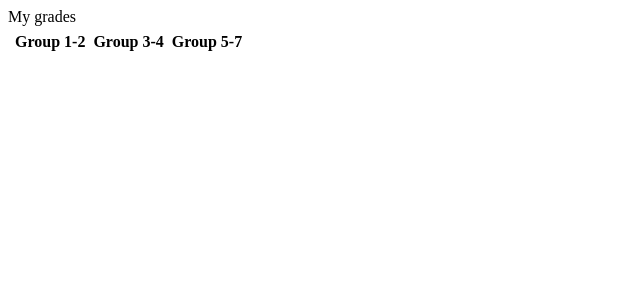
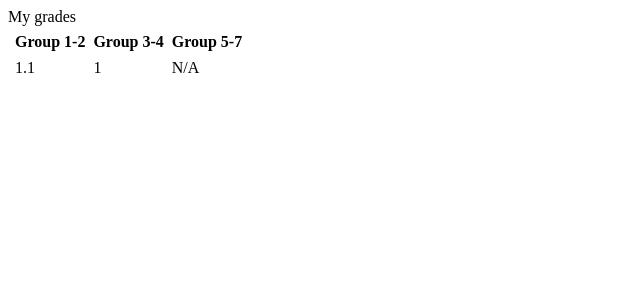
Before and after one commit to jameshunter12/james-fastpage, a Jekyll site: the page built from _posts/2022-12-2-reflection.md, in a window 1280 px wide. Shown: the top 300 px of the page, without its empty margins (0-640 px from the left). Built offline with Jekyll 4.4.1, drawn with Linux system fonts in a browser that asks for light colours.

Commit message:
table change

```diff
--- a/_posts/2022-12-2-reflection.md
+++ b/_posts/2022-12-2-reflection.md
@@ -12,5 +12,10 @@
                 <th>Group 3-4</th>
                 <th>Group 5-7</th>
             </tr>
+            <tr>
+                <td>1.1</td>
+                <td>1</td>
+                <td>N/A</td>
+            </tr>
         </table>
     </div>
```
